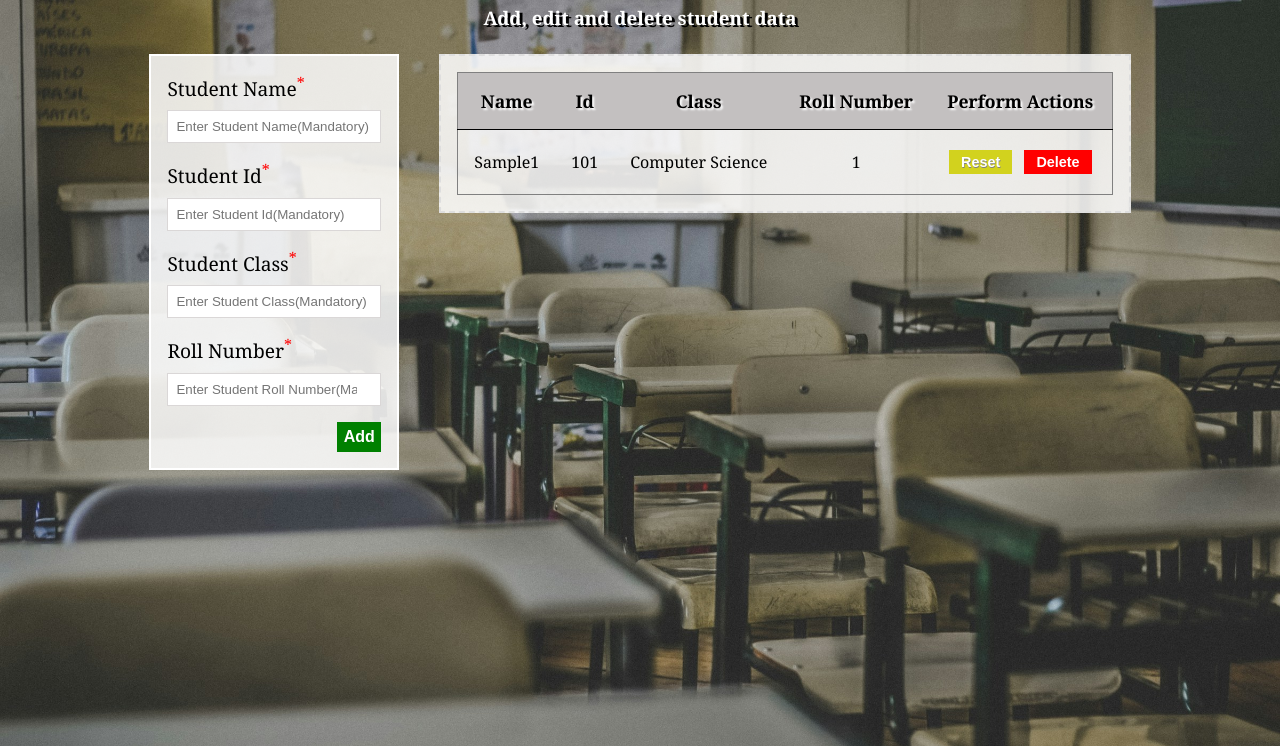
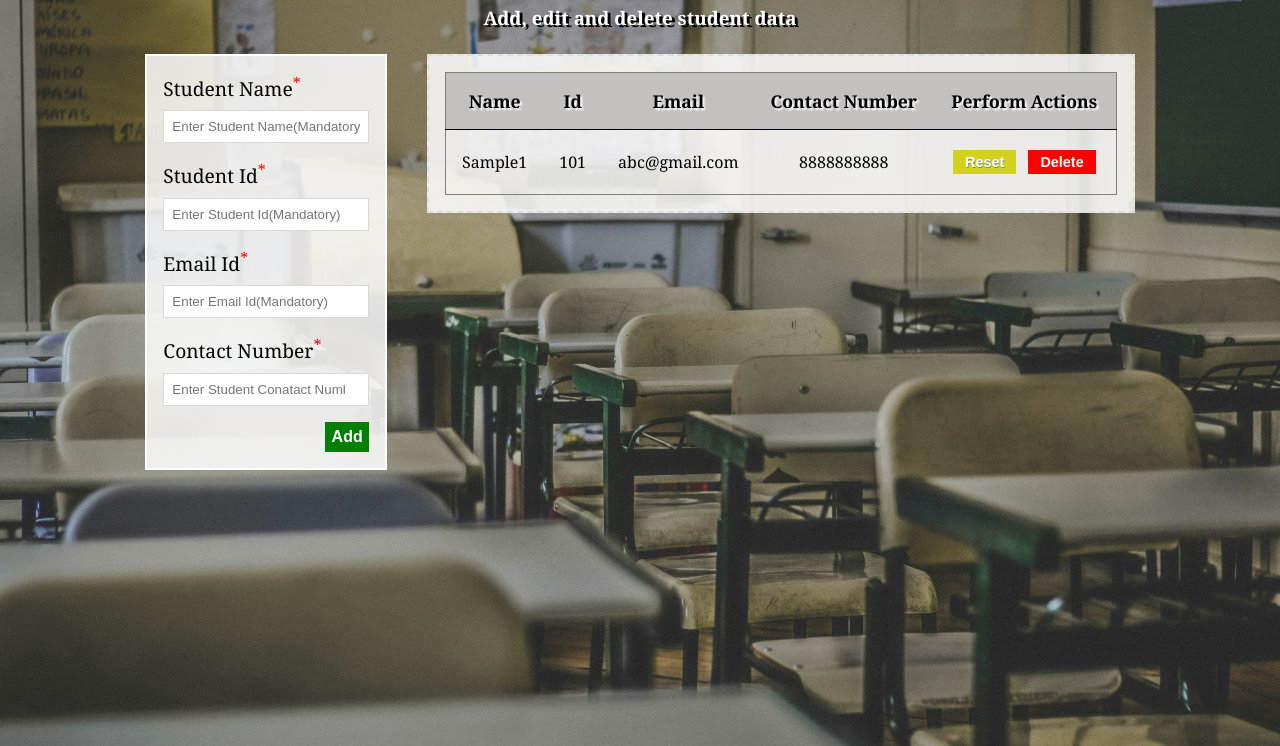
Before and after one commit to 425rohan/Student-Registration-Website, a plain HTML site: page index.html in a window 1280 px wide. Shown: the part 54-800 px from the top of the page. Drawn offline with Linux system fonts and the light colour scheme.

Commit message:
Update index.html

```diff
--- a/index.html
+++ b/index.html
@@ -28,12 +28,12 @@
                         <input type="number" name="student-id" id="studentId" placeholder="Enter Student Id(Mandatory)">
                     </div>
                     <div>
-                        <label for="studentClass" >Student Class<sup>*</sup></label><br>
-                        <input type="text" name="student-class" id="studentClass" placeholder="Enter Student Class(Mandatory)">
+                        <label for="studentEmailId" >Email Id<sup>*</sup></label><br>
+                        <input type="email" name="email-id" id="studentEmailId" placeholder="Enter Email Id(Mandatory)">
                     </div>
                     <div>
-                        <label for="studentRollNo" >Roll Number<sup>*</sup></label><br>
-                        <input type="number" name="roll-number" id="studentRollNo" placeholder="Enter Student Roll Number(Mandatory)">
+                        <label for="studentContactNo" >Contact Number<sup>*</sup></label><br>
+                        <input type="number" name="contact-number" id="studentContactNo" placeholder="Enter Student Conatact Number(Mandatory)">
                     </div>
                     <div>
                         <input type="button" value="Add" id='addStudent'>
@@ -45,16 +45,16 @@
                 <thead>
                    <th>Name</th>
                    <th>Id</th>
-                   <th>Class</th>
-                   <th>Roll Number</th>
+                   <th>Email</th>
+                   <th>Contact Number</th>
                    <th>Perform Actions</th>
                 </thead>
                 <tbody>
                     <tr>
                         <td>Sample1</td>
                         <td>101</td>
-                        <td>Computer Science</td>
-                        <td>1</td>
+                        <td>abc@gmail.com</td>
+                        <td>8888888888</td>
                         <td>
                             <button id="resetBtn">Reset</button>
                             <button id="deleteBtn">Delete</button>
```
